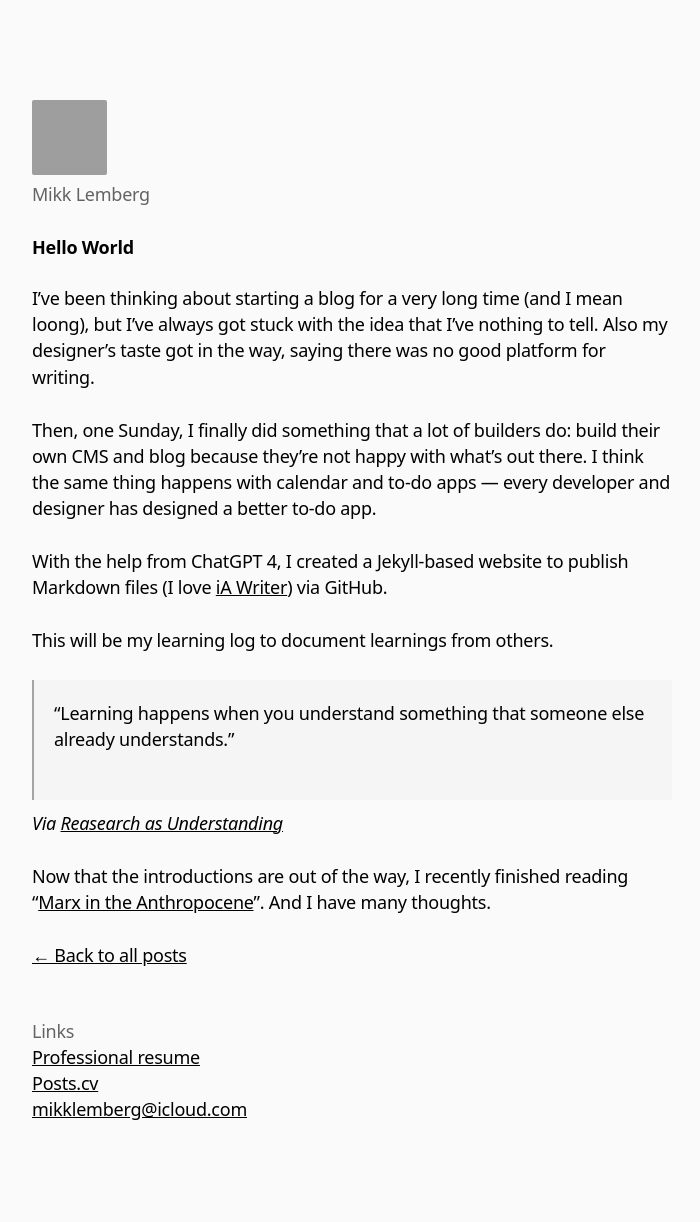
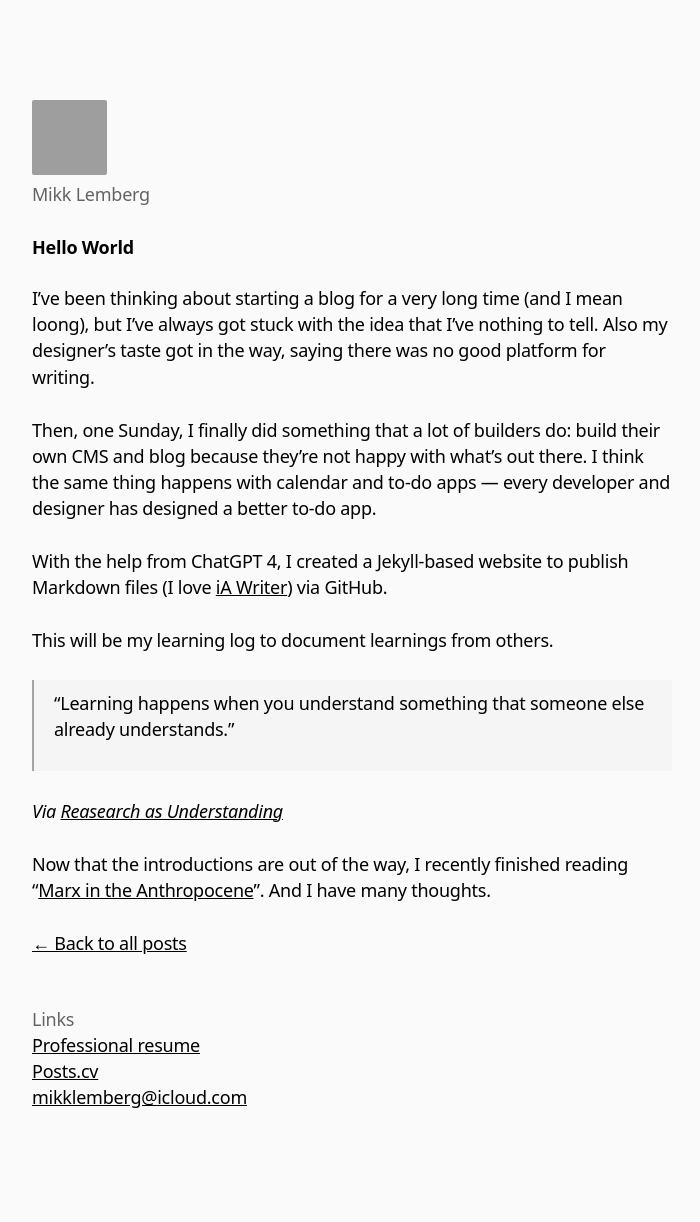
Before and after one commit to mikklemberg/My-personal-notes, a Jekyll site: the page built from _posts/2023-11-14-hello-world.md, in a window 1280 px wide. Shown: the whole page, without its empty margins (288-988 px from the left). Built offline with Jekyll 4.4.1, drawn with Linux system fonts in a browser that asks for light colours; grey boxes are pictures that could not be loaded.

Commit message:
Update style.css

```diff
--- a/assets/css/style.css
+++ b/assets/css/style.css
@@ -1,4 +1,4 @@
-/* Global settings */
+
 * {
     margin: 0;
     padding: 0;
@@ -24,7 +24,6 @@ h1, h2 {
     margin-top: 27px;
 }
 
-/* Link styles */
 a {
     color: #000;
     text-decoration: underline;
@@ -46,13 +45,16 @@ a:hover {
     margin-top: 25px;
 }
 
-/* Blockquote styling for distinction */
+
 .content blockquote {
     border-left: 2px solid rgba(0, 0, 0, 0.33);
     background-color: #F5F5F5;
-    margin: 10px 0;
+    margin-bottom: 27px;
     color: #000;
-    padding: 20px; /* Adds padding to the left of blockquotes */
+    padding-left: 20px;
+    padding-right: 10px;
+    padding-top: 10px;
+    padding-bottom: 1px;
 }
 
 .content p {
```
